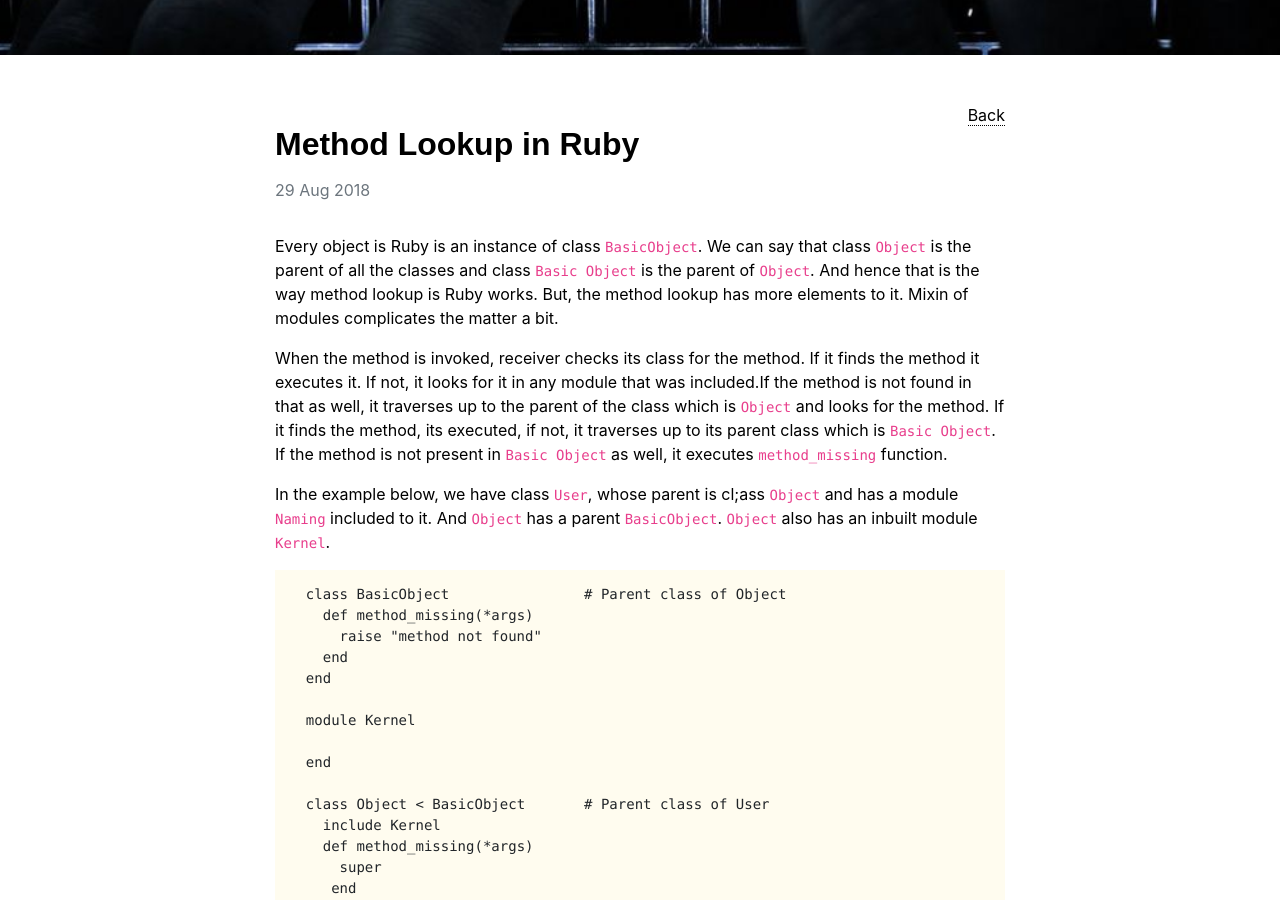
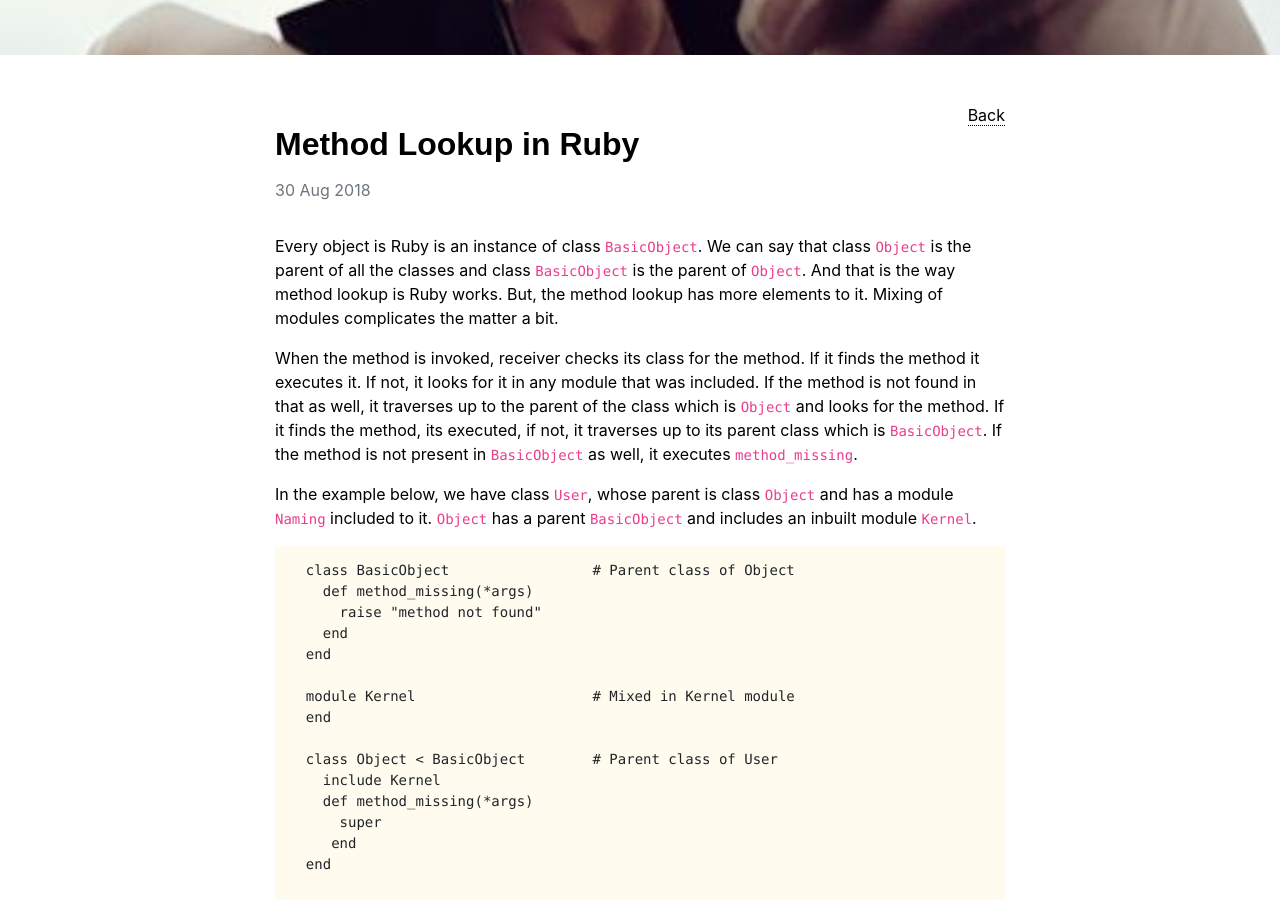
Before and after one commit to soumyaveer/soumyaveer.github.io, a Jekyll site: the page built from _technology_blog/method-lookup-in-ruby.markdown, in a window 1280 px wide and 900 px high, scrolled down 305 px. Built offline with Jekyll 4.4.1, drawn with Linux system fonts in a browser that asks for light colours; some web fonts are replaced; comment, search, counter and statistics services are not loaded; some of the changed text lies outside the part shown.

Commit message:
add banner images to method-lookup-in-ruby and ruby's-self posts

````diff
--- a/_technology_blog/method-lookup-in-ruby.markdown
+++ b/_technology_blog/method-lookup-in-ruby.markdown
@@ -1,67 +1,65 @@
 ---
 layout: post
 title: Method Lookup in Ruby
-date:  2018-08-29 23:00:00
+date:  2018-08-30 23:00:00
 categories: main
-banner_image: "coding.jpg"
+banner_image: "method-lookup.jpg"
 ---
 
-Every object is Ruby is an instance of class `BasicObject`. We can say that class `Object` is the parent of all the classes and class `Basic Object` is the parent of `Object`. And hence that is the way method lookup is Ruby works. But, the method lookup has more elements to it. Mixin of modules complicates the matter a bit.
-
+Every object is Ruby is an instance of class `BasicObject`. We can say that class `Object` is the parent of all the classes and class `BasicObject` is the parent of `Object`. And that is the way method lookup is Ruby works. But, the method lookup has more elements to it. Mixing of modules complicates the matter a bit.
 
 When the method is invoked, receiver checks its class for the method. If it finds the method it executes it. If not, it looks for it in any module that was
-included.If the method is not found in that as well, it traverses up to the parent of the class which is `Object` and looks for the method. If it finds the method, its executed, if not, it traverses up to its parent class which is `Basic Object`. If the method is not present in `Basic Object` as well, it executes `method_missing` function.
+included. If the method is not found in that as well, it traverses up to the parent of the class which is `Object` and looks for the method. If it finds the method, its executed, if not, it traverses up to its parent class which is `BasicObject`. If the method is not present in `BasicObject` as well, it executes `method_missing`.
 
-In the example below, we have class `User`, whose parent is cl;ass `Object` and has a module `Naming` included to it. And `Object` has a parent `BasicObject`. `Object` also has an inbuilt module `Kernel`.
+In the example below, we have class `User`, whose parent is class `Object` and has a module `Naming` included to it. `Object` has a parent `BasicObject` and includes an inbuilt module `Kernel`.
 
 ```ruby
-  class BasicObject                # Parent class of Object
+  class BasicObject                 # Parent class of Object
     def method_missing(*args)
       raise "method not found"
     end
   end
 
-  module Kernel
-
+  module Kernel                     # Mixed in Kernel module
   end
 
-  class Object < BasicObject       # Parent class of User
+  class Object < BasicObject        # Parent class of User
     include Kernel
     def method_missing(*args)
       super
      end
   end
 
-  module Naming
+  module Naming                    # Mixed in Naming module
   end
 
-  class User < Object
+  class User < Object              # Class User created by us
     include Naming
   end
 
   user = User.new
-  user.say_hello
+  user.say_hello                   # Looking for method say_hello
 
 ```
 
-The method lookup in  this case will go like this:
+Diagrammatic representation of method lookup in case of our example.
 
  ```
-        Class BasicObject (Finally reaches BasicObject class. Does not find say_hello here also and executes method method_missing.)
-              /\
-              |
-        module Kernel     (Tries to locate say_hello in module Kernel. Does not find it.)
-              /\
-              |
-        Class Object      (Moves on to the parent class of the User, and tries to locate say_hello. Does not find it.)
-              /\
-              |
-        module Naming     (Proceeds to find say_hello in module Naming. Does not find it.)
-              /\
-              |
-        Class User        (Tries to find say_hello in class User, but does not find it.)
-              /\
-              |
-        user.say_hello    (Method say_hello is invoked)
+ class BasicObject (Method lookup ends at this point. Finally reaching BasicObject class. Does not find say_hello here also and executes method method_missing.)
+       /\
+       |
+ module Kernel     (Tries to locate say_hello in module Kernel. Does not find it.)
+       /\
+       |
+ class Object      (Moves on to the parent class of the User, and tries to locate say_hello. Does not find it.)
+       /\
+       |
+ module Naming     (Proceeds to find say_hello in module Naming. Does not find it.)
+       /\
+       |
+ class User        (Tries to find say_hello in class User, but does not find it.)
+       /\
+       |
+ user.say_hello    (Lookup starts from this point. Method say_hello is invoked)
 
  ```
--- a/_technology_blog/self-in-ruby.markdown
+++ b/_technology_blog/self-in-ruby.markdown
@@ -3,7 +3,7 @@ layout: post
 title: Ruby's Self
 date:  2018-08-19 23:00:00
 categories: main
-banner_image: "coding.jpg"
+banner_image: "self.gif"
 ---
 
 Ruby being an Object-Oriented language has the concept of `self`, but what is `self`?
````
Also changed, not shown: assets/images/post-banners/method-lookup.jpg (added), assets/images/post-banners/self.gif (added).
